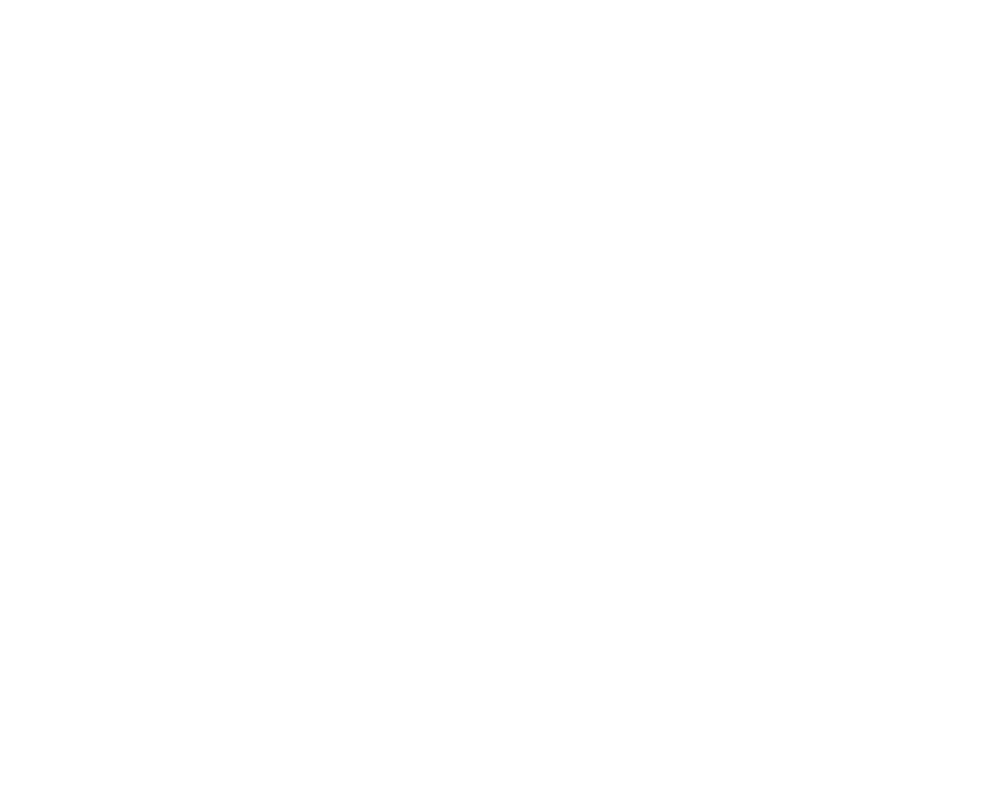
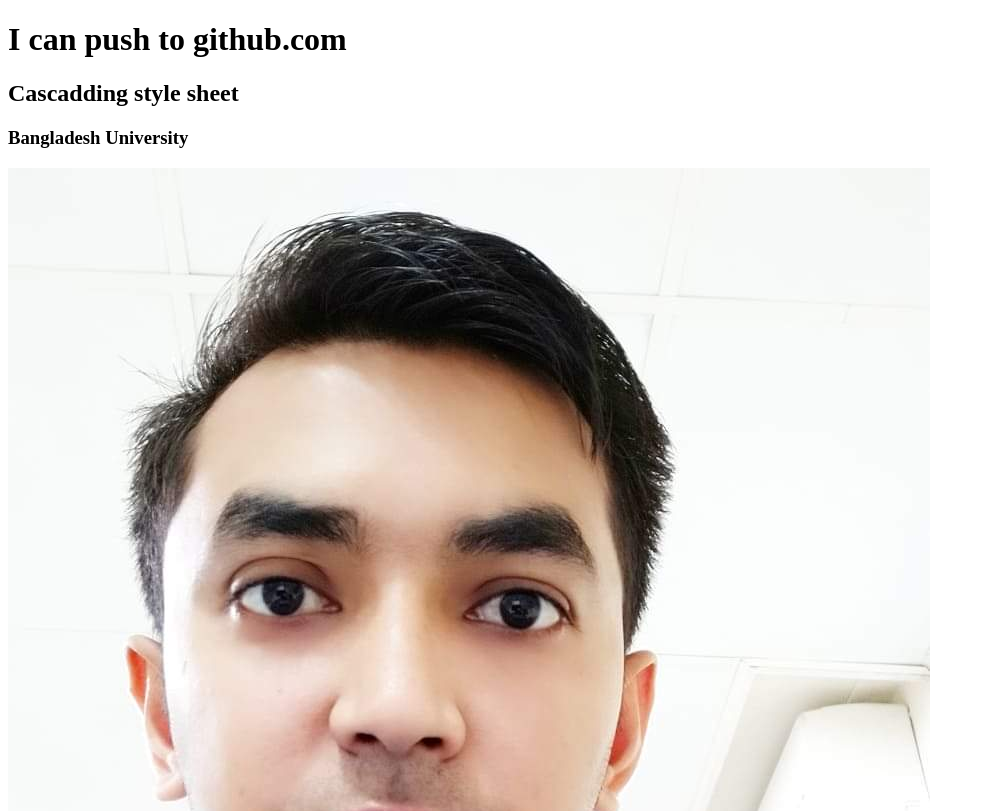
Before and after one commit to fakrulislamchowdhury/my-first-repo, a plain HTML site: page index.html in a window 1280 px wide. Shown: the top 811 px of the page, without its empty margins (0-985 px from the left). Drawn offline with Linux system fonts and the light colour scheme.

Commit message:
image add

```diff
--- a/index.html
+++ b/index.html
@@ -9,7 +9,10 @@
 </head>
 
 <body>
-
+    <h1>I can push to github.com</h1>
+    <h2>Cascadding style sheet</h2>
+    <h3>Bangladesh University</h3>
+    <img src="processed.jpeg" alt="">
 </body>
 
 </html>
```
Also changed, not shown: processed.jpeg (added).
